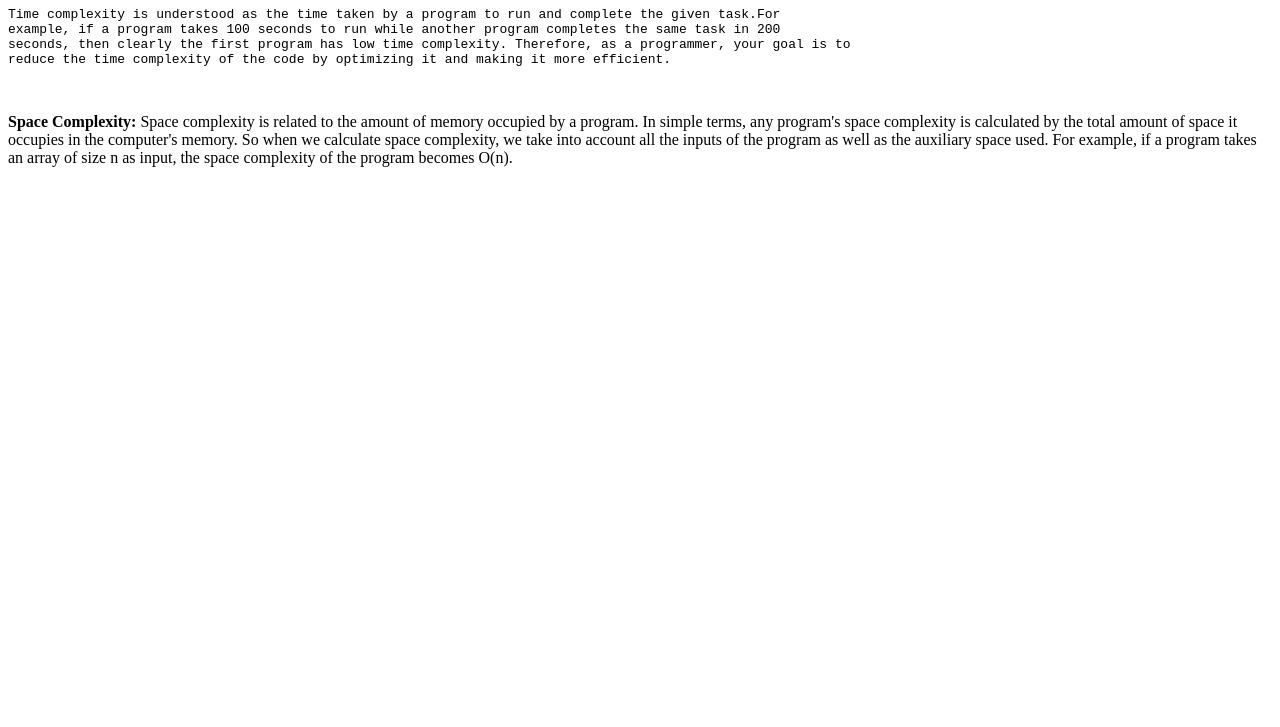
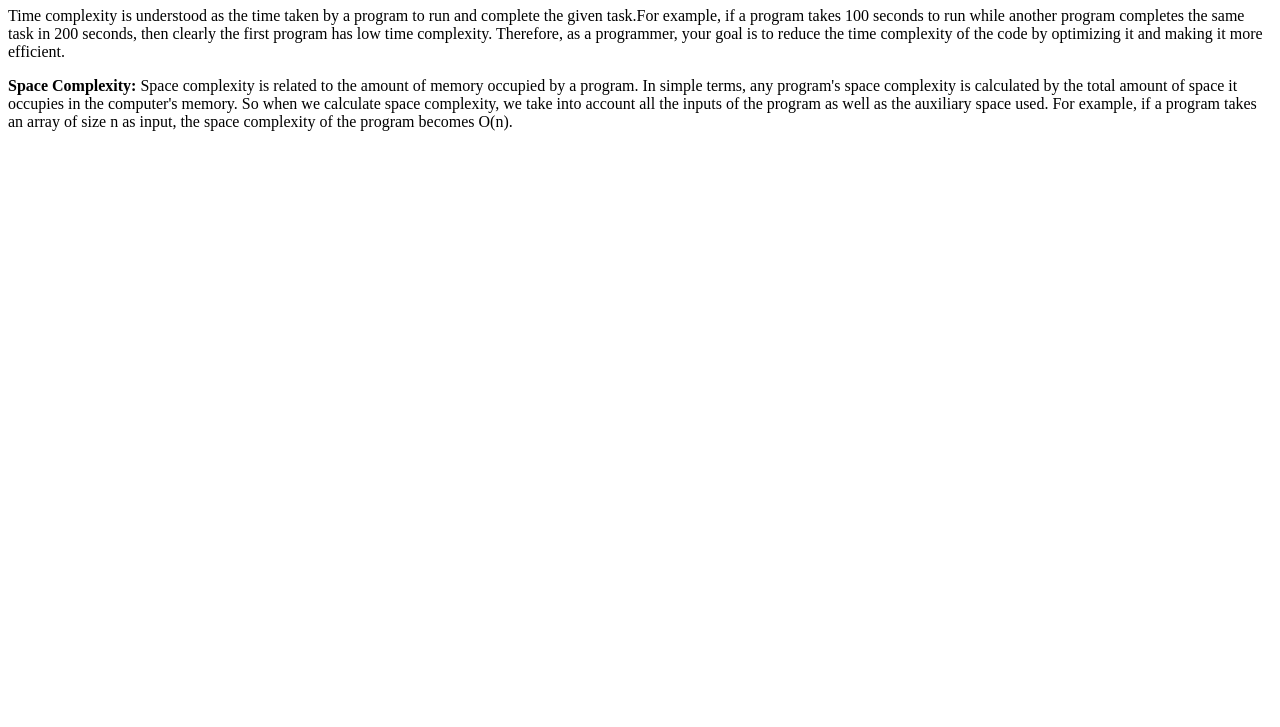
Before and after one commit to acciojob/time-and-space-complexity-Prashid1098, a website: page main.html in a window 1280 px wide. Shown: the part 73-800 px from the top of the page. Drawn offline with Linux system fonts and the light colour scheme.

Commit message:
created a submission

```diff
--- a/main.html
+++ b/main.html
@@ -8,20 +8,18 @@
 
 <body>
 	<!-- the entire body must be written by student -->
-	<h1>Time and Space Complexity</h1>
-	<p>
-		<pre>Time complexity is understood as the time taken by a program to run and complete the given task.For
+	<header><h1>Time and Space Complexity</h1></header>
+	<p>Time complexity is understood as the time taken by a program to run and complete the given task.For
 example, if a program takes 100 seconds to run while another program completes the same task in 200
 seconds, then clearly the first program has low time complexity. Therefore, as a programmer, your goal is to
 reduce the time complexity of the code by optimizing it and making it more efficient.
-         </pre>
-	<br>
-	<div><b>Space Complexity:</b> Space complexity is related to the amount of memory occupied by a program. In simple
+	</p>
+
+	<p><b>Space Complexity:</b> Space complexity is related to the amount of memory occupied by a program. In simple
 terms, any program's space complexity is calculated by the total amount of space it occupies in the computer's
 memory. So when we calculate space complexity, we take into account all the inputs of the program as well as
 the auxiliary space used. For example, if a program takes an array of size n as input, the space complexity of
 the program becomes O(n).
-	</div>
 	</p>
 		<script type="text/javascript" src="./script.js">
 </script>
```
